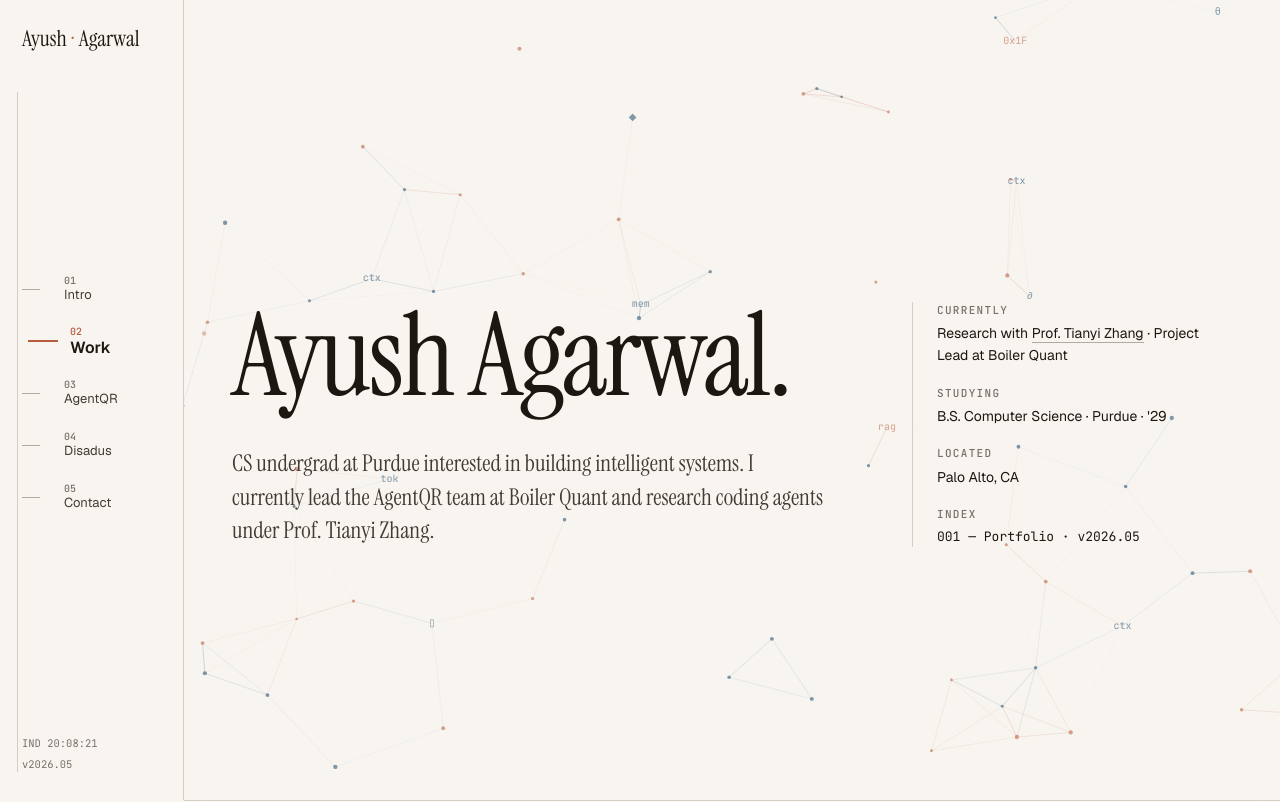
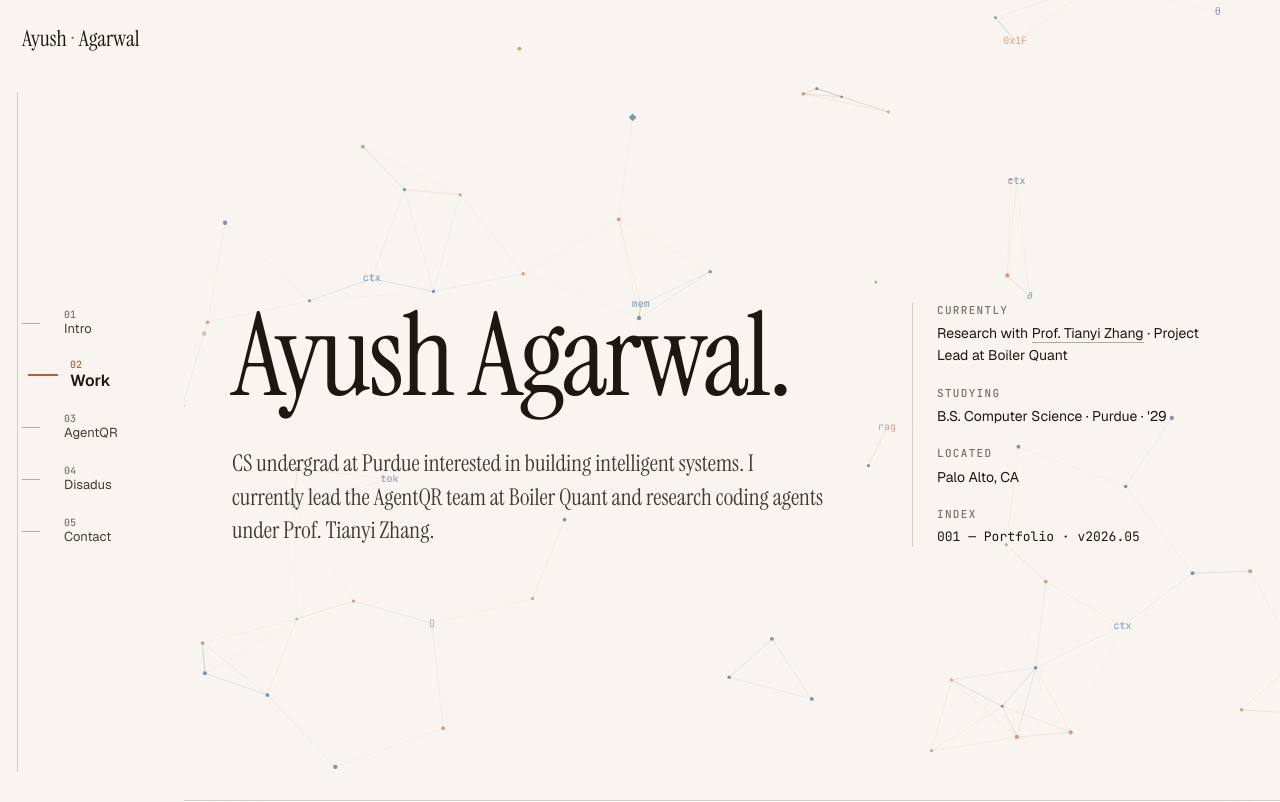
Before and after one commit to Ayush-Agarwal07/portfolio, a Next.js app: page /portfolio/ in a window 1280 px wide. Shown: the top 802 px of the page. Built offline with nearby package versions, Linux system fonts and the light colour scheme.

Commit message:
fix change in navbar

```diff
--- a/app/globals.css
+++ b/app/globals.css
@@ -121,7 +121,6 @@
     background: oklch(from var(--bg) l c h / 0.82);
     backdrop-filter: blur(10px);
     -webkit-backdrop-filter: blur(10px);
-    border-right: 1px solid var(--rule);
     bottom: 0;
     display: flex;
     flex-direction: column;
@@ -247,15 +246,6 @@
     font-weight: 600;
   }
 
-  .side-nav-meta {
-    color: var(--ink-faint);
-    display: grid;
-    font-family: var(--mono);
-    font-size: 10.5px;
-    gap: 8px;
-    line-height: 1.3;
-  }
-
   @media (max-width: 920px) {
     :root {
       --side-nav-width: 70px;
@@ -274,8 +264,7 @@
     }
 
     .mark-full,
-    .side-nav-label,
-    .side-nav-meta {
+    .side-nav-label {
       display: none;
     }
 
--- a/components/SiteChrome.tsx
+++ b/components/SiteChrome.tsx
@@ -93,11 +93,6 @@ export function SideNav() {
           );
         })}
       </nav>
-
-      <div className="side-nav-meta">
-        <LocalTime />
-        <span>v2026.05</span>
-      </div>
     </header>
   );
 }
```
